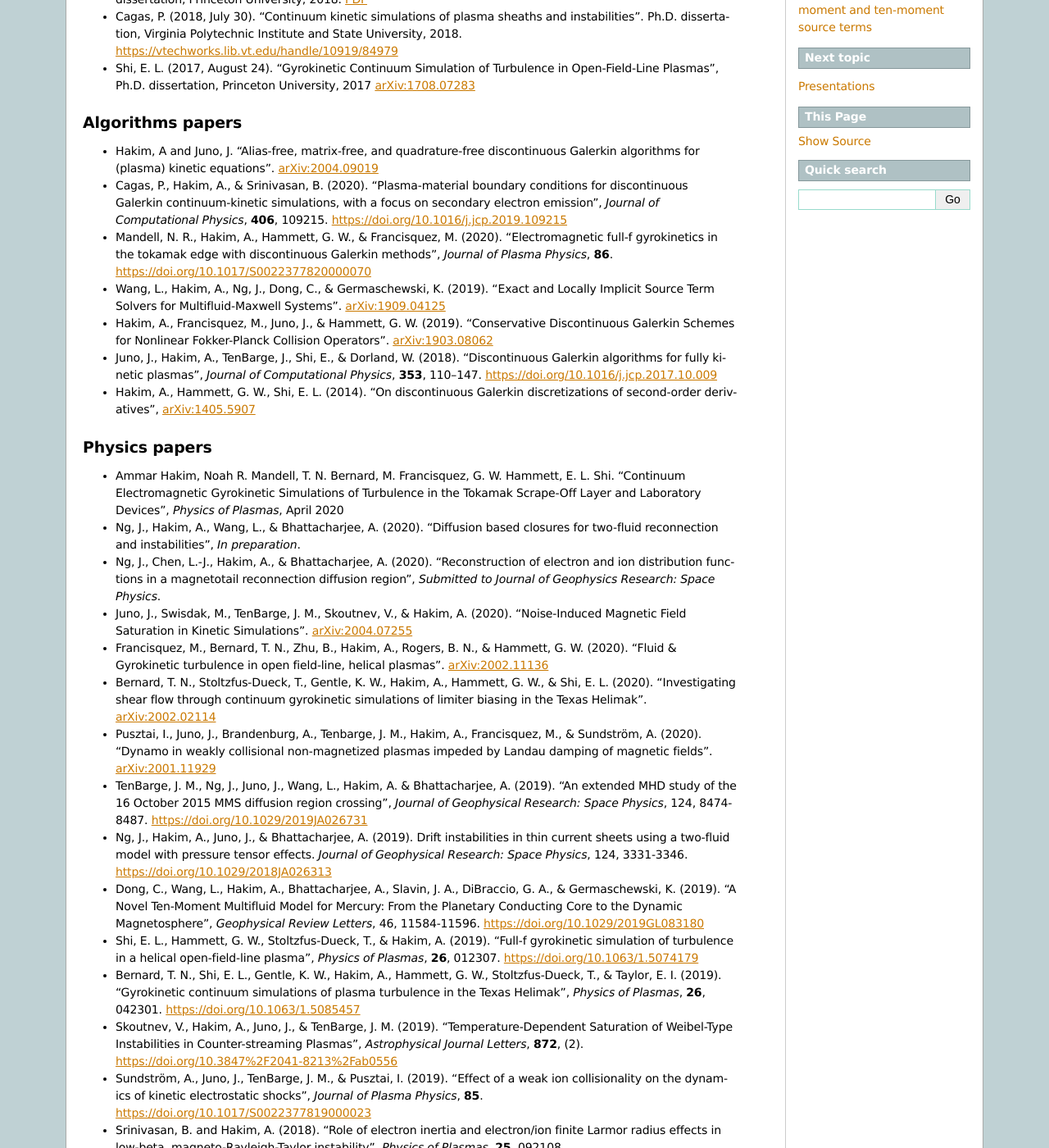
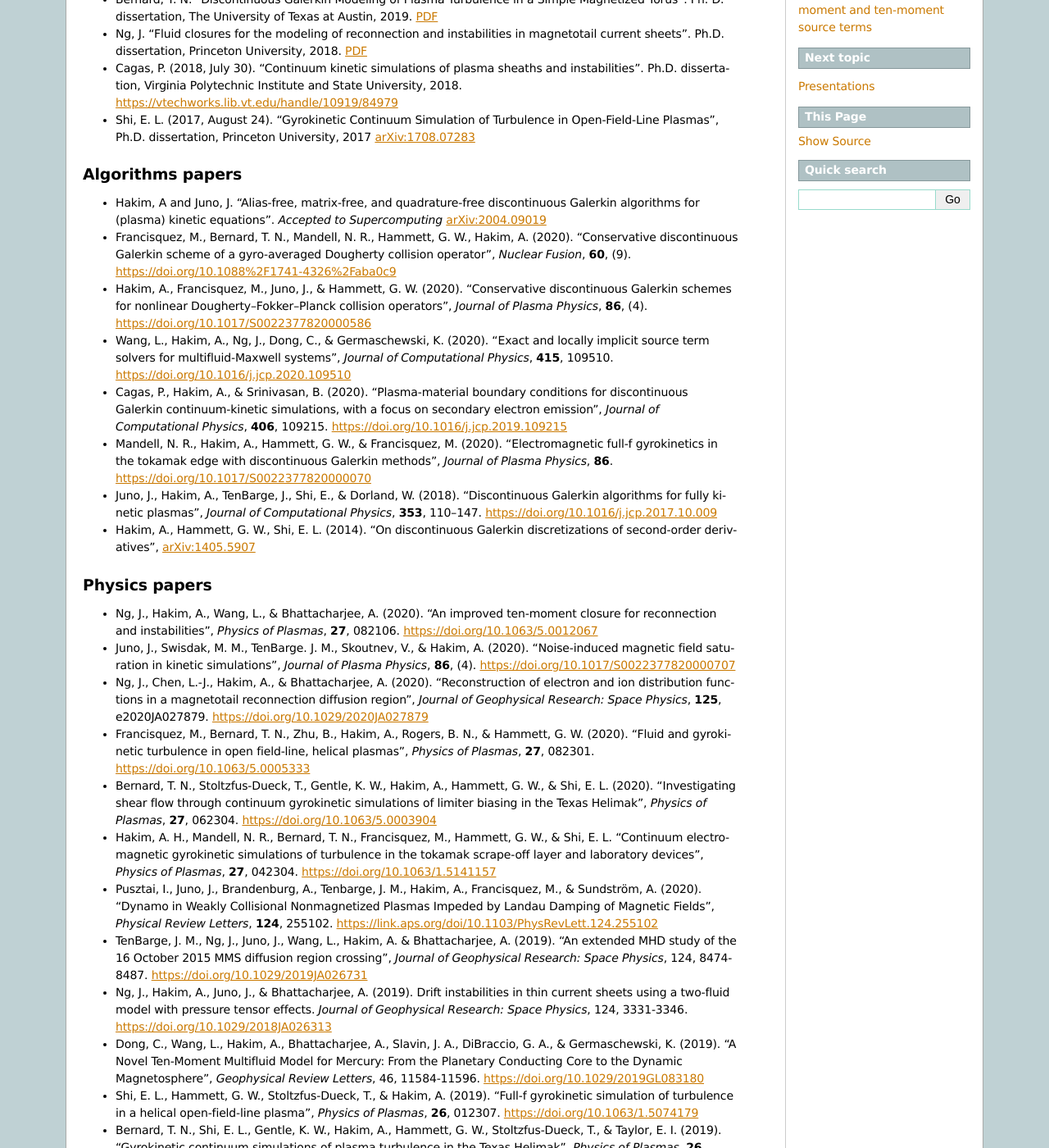
Before and after one commit to ammarhakim/gkyl-doc, a Sphinx documentation site: the page built from source/gkyl/pubs.rst, in a window 1280 px wide and 1400 px high, scrolled down 246 px. Shown: the whole window at 82% size. Built offline with Sphinx 7.4.7, drawn with Linux system fonts in a browser that asks for light colours; pages that are not in the unit, such as notebooks, are missing from menus; some of the changed text lies outside the part shown.

Commit message:
Updating our publications now that many of them are accepted. This is a bit of a pain to do by hand if we're going to be this productive.. is there a way to just a .bib file?

```diff
--- a/source/gkyl/pubs.rst
+++ b/source/gkyl/pubs.rst
@@ -7,6 +7,11 @@
 
 Doctoral Dissertations
 ----------------------
+
+- Juno, J. (2020, March 27) "A Deep Dive into the Distribution Function: Understanding
+  Phase Space Dynamics Using Continuum Vlasov-Maxwell Simulations". Ph. D.
+  dissertation, University of Maryland, College Park, 2020. `arXiv:2005.13539
+  <https://arxiv.org/abs/2005.13539>`_
 
 - Bernard, T. N. "Discontinuous Galerkin Modeling of Plasma Turbulence
   in a Simple Magnetized Torus". Ph. D. dissertation, The University
@@ -31,7 +36,19 @@
 
 - Hakim, A and Juno, J. "Alias-free, matrix-free, and quadrature-free
   discontinuous Galerkin algorithms for (plasma) kinetic
-  equations". `arXiv:2004.09019 <https://arxiv.org/abs/2004.09019>`_
+  equations". *Accepted to Supercomputing* `arXiv:2004.09019 <https://arxiv.org/abs/2004.09019>`_
+
+- Francisquez, M., Bernard, T. N., Mandell, N. R., Hammett, G. W., Hakim, A. (2020).
+  "Conservative discontinuous Galerkin scheme of a gyro-averaged Dougherty collision operator",
+  *Nuclear Fusion*, **60**, (9). https://doi.org/10.1088%2F1741-4326%2Faba0c9
+
+- Hakim, A., Francisquez, M., Juno, J., & Hammett, G. W. (2020).
+  "Conservative discontinuous Galerkin schemes for nonlinear Dougherty–Fokker–Planck collision operators",
+  *Journal of Plasma Physics*, **86**, (4). https://doi.org/10.1017/S0022377820000586
+
+- Wang, L., Hakim, A., Ng, J., Dong, C., & Germaschewski, K. (2020).
+  "Exact and locally implicit source term solvers for multifluid-Maxwell systems",
+  *Journal of Computational Physics*, **415**, 109510. https://doi.org/10.1016/j.jcp.2020.109510
 
 - Cagas, P., Hakim, A., & Srinivasan, B. (2020). "Plasma-material
   boundary conditions for discontinuous Galerkin continuum-kinetic
@@ -42,14 +59,6 @@
   M. (2020). "Electromagnetic full-f  gyrokinetics in the tokamak edge
   with discontinuous Galerkin methods", *Journal of Plasma Physics*,
   **86**. https://doi.org/10.1017/S0022377820000070
-
-- Wang, L., Hakim, A., Ng, J., Dong, C., & Germaschewski,
-  K. (2019). "Exact and Locally Implicit Source Term Solvers for
-  Multifluid-Maxwell Systems". `arXiv:1909.04125 <https://arxiv.org/abs/1909.04125>`_
-
-- Hakim, A., Francisquez, M., Juno, J., & Hammett,
-  G. W. (2019). "Conservative Discontinuous Galerkin Schemes for
-  Nonlinear Fokker-Planck Collision Operators". `arXiv:1903.08062 <https://arxiv.org.abs/1903.08062>`_
 
 - Juno, J., Hakim, A., TenBarge, J., Shi, E., &
   Dorland, W. (2018). "Discontinuous Galerkin algorithms for fully
@@ -62,39 +71,34 @@
 
 Physics papers
 ----------------------------
+- Ng, J., Hakim, A., Wang, L., & Bhattacharjee, A. (2020). "An improved ten-moment closure for
+  reconnection and instabilities", *Physics of Plasmas*, **27**, 082106. https://doi.org/10.1063/5.0012067
 
-- Ammar Hakim,
-  Noah R. Mandell, T. N. Bernard, M. Francisquez, G. W. Hammett, E. L. Shi. "Continuum
-  Electromagnetic Gyrokinetic Simulations of Turbulence in the Tokamak
-  Scrape-Off Layer and Laboratory Devices", *Physics of Plasmas*,
-  April 2020
+- Juno, J., Swisdak, M. M., TenBarge. J. M., Skoutnev, V., & Hakim, A. (2020).
+  "Noise-induced magnetic field saturation in kinetic simulations", *Journal of Plasma Physics*,
+  **86**, (4). https://doi.org/10.1017/S0022377820000707
 
-- Ng, J., Hakim, A., Wang, L., & Bhattacharjee, A. (2020). "Diffusion
-  based closures for two-fluid reconnection and instabilities", *In
-  preparation*.
-
-- Ng, J., Chen, L.-J., Hakim, A., & Bhattacharjee,
-  A. (2020). "Reconstruction of electron and ion distribution
-  functions in a magnetotail reconnection diffusion region",
-  *Submitted to Journal of Geophysics Research: Space Physics*.
-
-- Juno, J., Swisdak, M., TenBarge, J. M., Skoutnev, V., & Hakim,
-  A. (2020). "Noise-Induced Magnetic Field Saturation in Kinetic
-  Simulations". `arXiv:2004.07255 <https://arxiv.org/abs/2004.07255>`_
+- Ng, J., Chen, L.‐J., Hakim, A., & Bhattacharjee, A. (2020). "Reconstruction
+  of electron and ion distribution functions in a magnetotail reconnection diffusion region",
+  *Journal of Geophysical Research: Space Physics*, **125**, e2020JA027879. https://doi.org/10.1029/2020JA027879
 
 - Francisquez, M., Bernard, T. N., Zhu, B., Hakim, A., Rogers, B. N.,
-  & Hammett, G. W. (2020). "Fluid & Gyrokinetic turbulence in open
-  field-line, helical plasmas". `arXiv:2002.11136 <https://arxiv.org/abs/2002.11136>`_
+  & Hammett, G. W. (2020). "Fluid and gyrokinetic turbulence in open field-line,
+  helical plasmas", *Physics of Plasmas*, **27**, 082301. https://doi.org/10.1063/5.0005333
 
 - Bernard, T. N., Stoltzfus-Dueck, T., Gentle, K. W., Hakim, A.,
-  Hammett, G. W., & Shi, E. L. (2020). "Investigating shear flow
-  through continuum gyrokinetic simulations of limiter biasing in the
-  Texas Helimak". `arXiv:2002.02114 <https://arxiv.org/abs/2002.02114>`_
+  Hammett, G. W., & Shi, E. L. (2020). "Investigating shear flow through
+  continuum gyrokinetic simulations of limiter biasing in the Texas Helimak",
+  *Physics of Plasmas*, **27**, 062304. https://doi.org/10.1063/5.0003904
 
-- Pusztai, I., Juno, J., Brandenburg, A., Tenbarge, J. M., Hakim,
-  A., Francisquez, M., & Sundström, A. (2020). "Dynamo in weakly
-  collisional non-magnetized plasmas impeded by Landau damping of
-  magnetic fields". `arXiv:2001.11929 <https://arxiv.org/abs/2001.11929>`_
+- Hakim, A. H., Mandell, N. R., Bernard, T. N., Francisquez, M., Hammett, G. W., & Shi, E. L.
+  "Continuum electromagnetic gyrokinetic simulations of turbulence in the tokamak scrape-off layer and
+  laboratory devices", *Physics of Plasmas*, **27**, 042304. https://doi.org/10.1063/1.5141157
+
+- Pusztai, I., Juno, J., Brandenburg, A., Tenbarge, J. M., Hakim, A.,
+  Francisquez, M., & Sundström, A. (2020). "Dynamo in Weakly Collisional
+  Nonmagnetized Plasmas Impeded by Landau Damping of Magnetic Fields",
+  *Physical Review Letters*, **124**, 255102. https://link.aps.org/doi/10.1103/PhysRevLett.124.255102
 
 - TenBarge, J. M., Ng, J., Juno, J., Wang, L., Hakim, A. &
   Bhattacharjee, A. (2019). "An extended MHD study of the 16 October 2015 MMS
```
